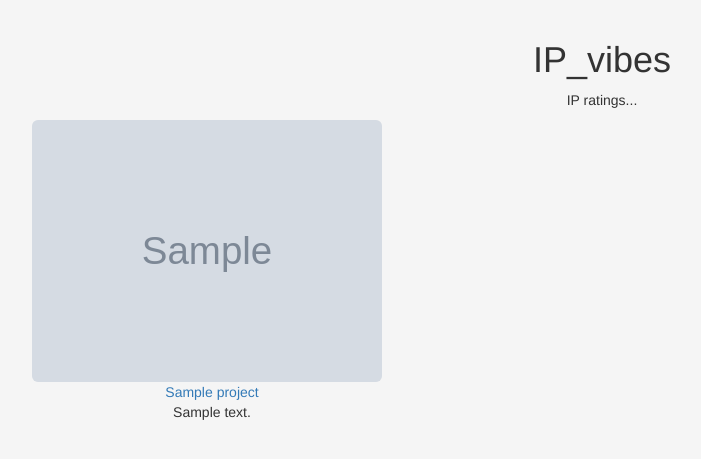
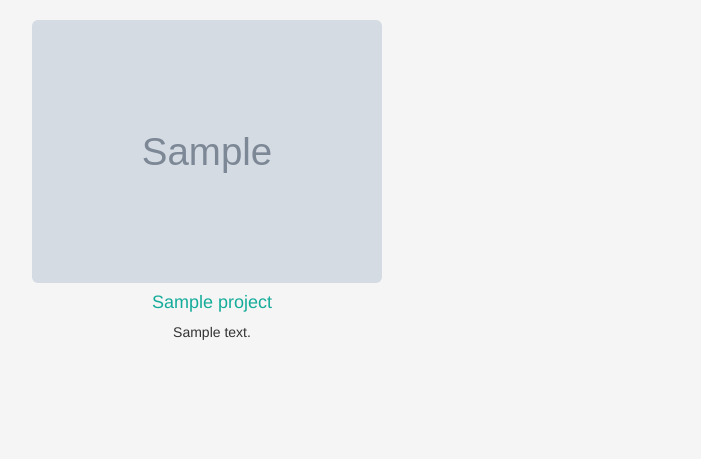
Before and after one commit to macymuhia/IP_vibes, a Django app: page / in a window 1280 px wide. Shown: the part 50-509 px from the top of the page, without its empty margins (38-739 px from the left). Run offline with Django 3.2, Linux system fonts and the light colour scheme; tables that the repository leaves empty hold one stand-in row (values such as "Sample post"); grey boxes marked "Sample" are stand-in pictures; some libraries are stand-ins or nearby versions.

Commit message:
Add font style to project title

```diff
--- a/static/css/styles.css
+++ b/static/css/styles.css
@@ -37,5 +37,9 @@ a:hover {
 }
 
 .col-md-4 {
-    float: left;
+    margin-bottom: 10px;
 }
+
+.title {
+    color: #15ac9a;
+}
--- a/vibes/templates/email/account_activation_sent.html
+++ b/vibes/templates/email/account_activation_sent.html
@@ -2,4 +2,5 @@
 <!-- content -->
 {% block content %} {{block.super}}
 <h1>Please check your email...</h1>
+<p>Click on the activation link to verify your email address</p>
 {% endblock %}
--- a/vibes/templates/home.html
+++ b/vibes/templates/home.html
@@ -2,17 +2,17 @@
 <!-- content -->
 {% block content %} {{block.super}}
 <div class="card text-center">
-    <div class="card-img-overlay">
-        <h1 class="card-title text-center">IP_vibes</h1>
-        <p class="card-text">IP ratings...</p>
-    </div>
     <div class="row">
         {% for project in projects %}
         <div class="col-md-4">
             <!-- <a href="{% url 'project' project_id=project.project_owner_id %}"> -->
             <img class="img-responsive img-rounded" src="{{ project.image.url }}" alt="">
             <!-- </a> -->
-            <a href="{{ project.link }}" target="_blank">{{ project.title }}</a>
+            <a class="title" href="{{ project.link }}" target="_blank">
+                <h4>
+                    {{ project.title }}
+                </h4>
+            </a>
             <p>{{ project.description | truncatechars:80 }}</p>
         </div>
         {% endfor %}
```
